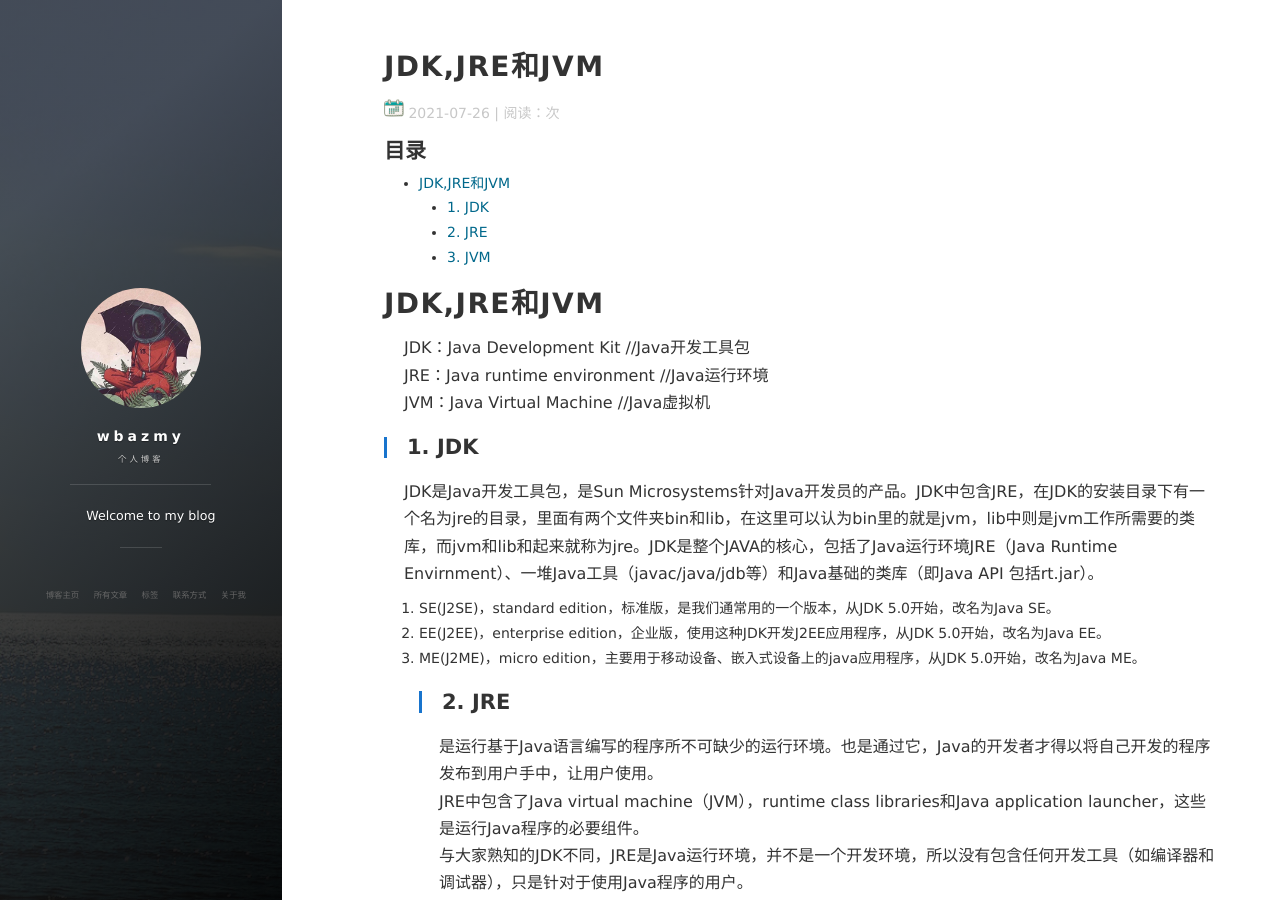
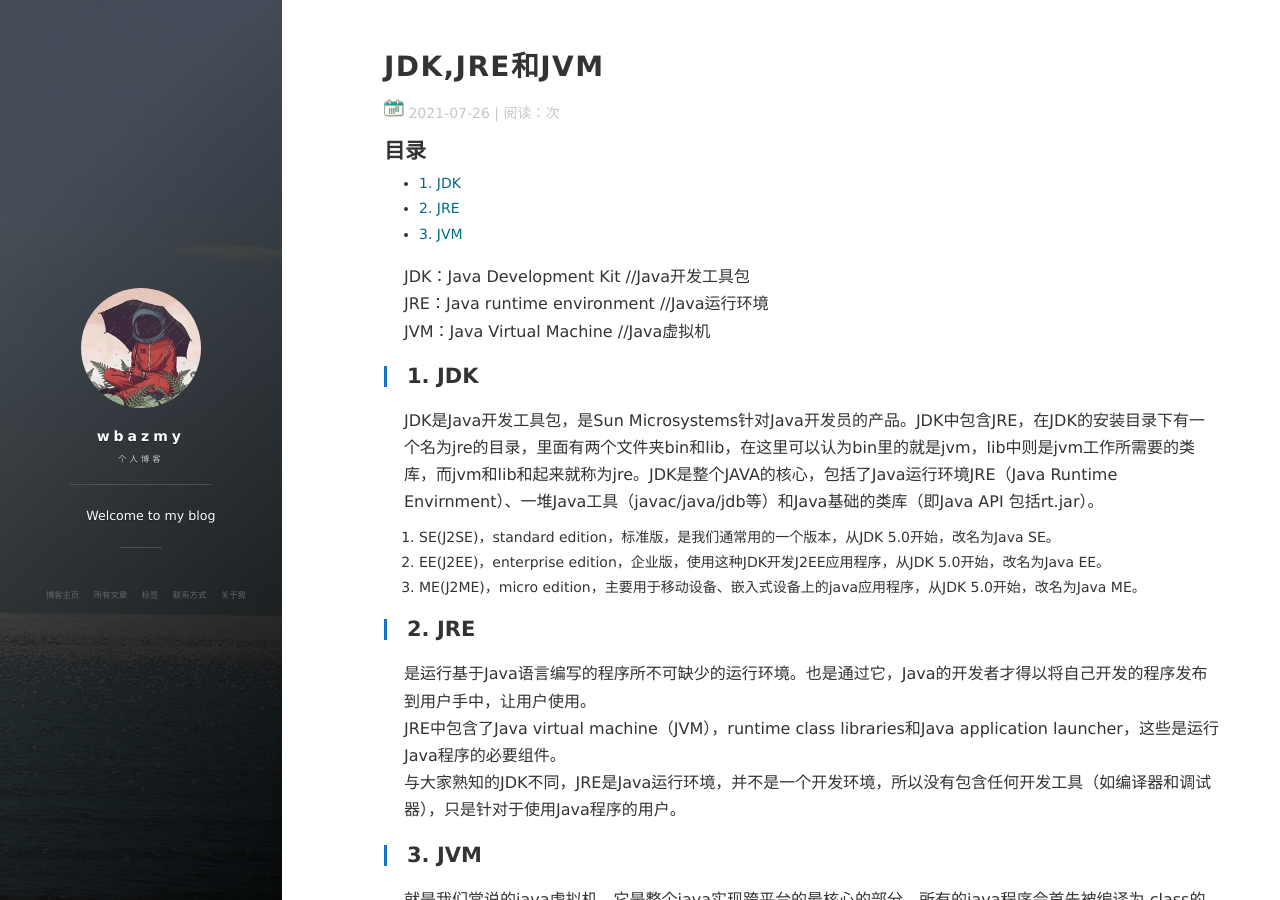
Before and after one commit to wbazmy/wbazmy.github.io, a Jekyll site: the page built from _posts/2021-07-26-JDK,JRE和JVM.md, in a window 1280 px wide and 900 px high. Built offline with Jekyll 4.4.1, drawn with Linux system fonts in a browser that asks for light colours; nearby versions of some CDN libraries; comment, search, counter and statistics services are not loaded.

Commit message:
Update 2021-07-26-JDK,JRE和JVM.md

```diff
--- a/_posts/2021-07-26-JDK,JRE和JVM.md
+++ b/_posts/2021-07-26-JDK,JRE和JVM.md
@@ -4,19 +4,21 @@ title: JDK,JRE和JVM
 date: 2021-07-26
 tags: Java基础
 ---
-# JDK,JRE和JVM
 JDK：Java Development Kit        //Java开发工具包
 JRE：Java runtime environment     //Java运行环境
 JVM：Java Virtual Machine    //Java虚拟机
+
 ## 1. JDK
 JDK是Java开发工具包，是Sun Microsystems针对Java开发员的产品。JDK中包含JRE，在JDK的安装目录下有一个名为jre的目录，里面有两个文件夹bin和lib，在这里可以认为bin里的就是jvm，lib中则是jvm工作所需要的类库，而jvm和lib和起来就称为jre。JDK是整个JAVA的核心，包括了Java运行环境JRE（Java Runtime Envirnment）、一堆Java工具（javac/java/jdb等）和Java基础的类库（即Java API 包括rt.jar）。
 1. SE(J2SE)，standard edition，标准版，是我们通常用的一个版本，从JDK 5.0开始，改名为Java SE。
 2. EE(J2EE)，enterprise edition，企业版，使用这种JDK开发J2EE应用程序，从JDK 5.0开始，改名为Java EE。
 3. ME(J2ME)，micro edition，主要用于移动设备、嵌入式设备上的java应用程序，从JDK 5.0开始，改名为Java ME。
+
 ## 2. JRE
 是运行基于Java语言编写的程序所不可缺少的运行环境。也是通过它，Java的开发者才得以将自己开发的程序发布到用户手中，让用户使用。
 JRE中包含了Java virtual machine（JVM），runtime class libraries和Java application launcher，这些是运行Java程序的必要组件。
 与大家熟知的JDK不同，JRE是Java运行环境，并不是一个开发环境，所以没有包含任何开发工具（如编译器和调试器），只是针对于使用Java程序的用户。
+
 ## 3. JVM
 就是我们常说的java虚拟机，它是整个java实现跨平台的最核心的部分，所有的java程序会首先被编译为.class的类文件，这种类文件可以在虚拟机上执行。
 也就是说class并不直接与机器的操作系统相对应，而是经过虚拟机（相当于中间层）间接与操作系统交互，由虚拟机将程序解释给本地系统执行。
```
